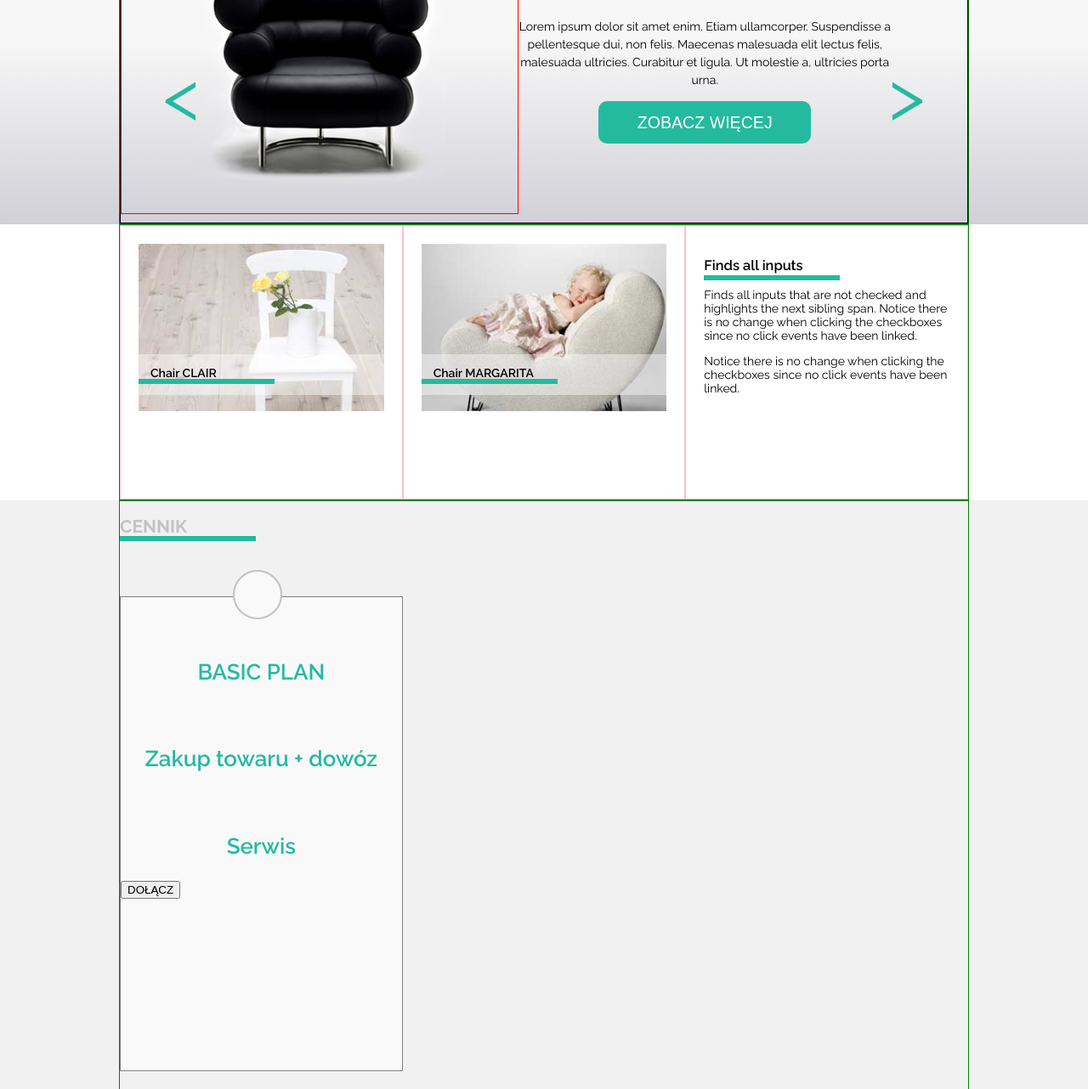
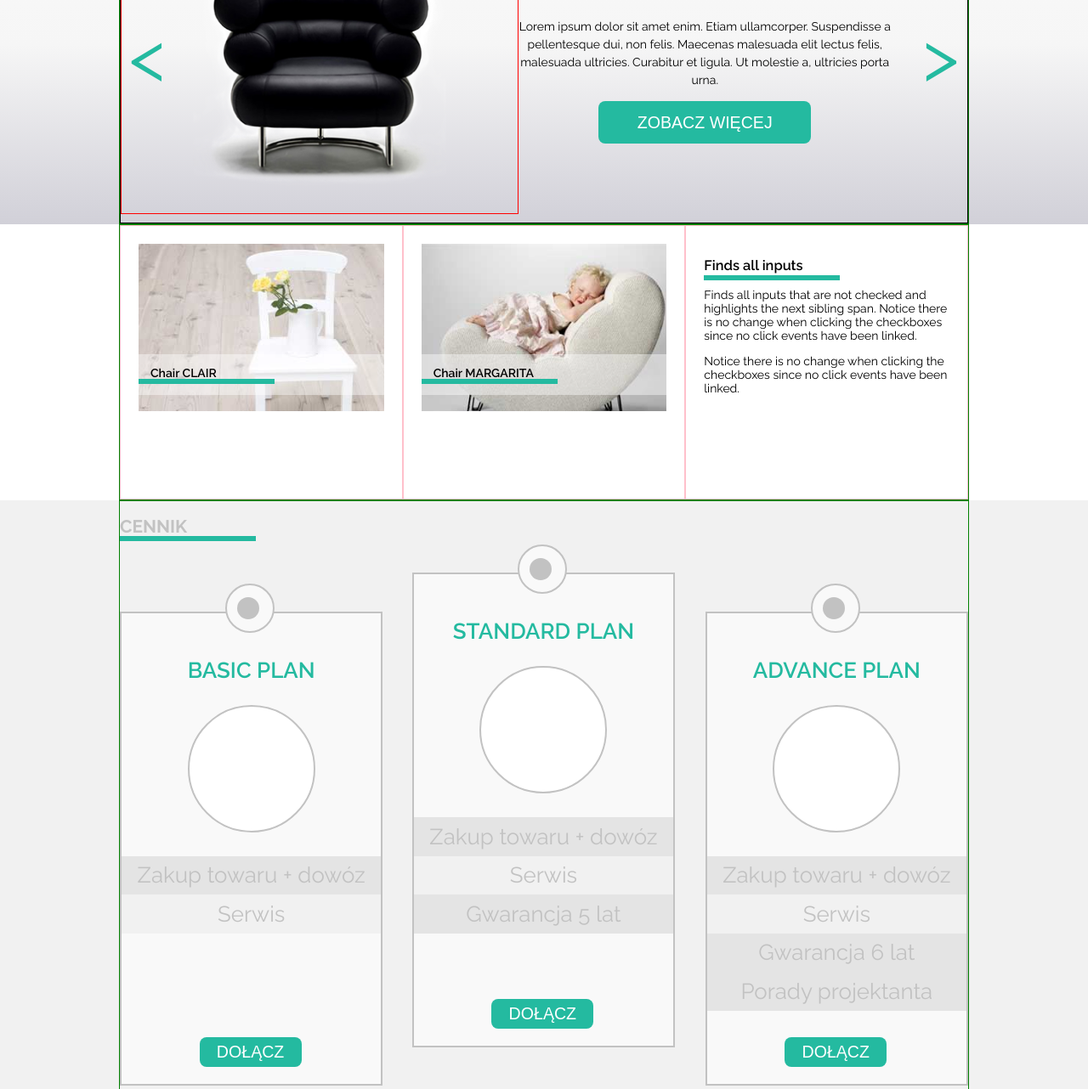
Before and after one commit to agaco/Sit_on_chair_II, a website: page index.html in a window 1280 px wide. Shown: the part 178-1460 px from the top of the page at 85% size. Drawn offline with Linux system fonts and the light colour scheme.

Commit message:
cennik cdn

```diff
--- a/index.html
+++ b/index.html
@@ -95,9 +95,38 @@
 			<div class="section-3-pricing-box">
 				<p>BASIC PLAN</p>
 				<div class="section-3-circle"></div>
+				<div class="section-3-circle-inside"></div>
+				<div class="section-3-pricing-circle"></div>
 				<div class="section-3-table">
 					<p>Zakup towaru + dowóz</p>
 					<p>Serwis</p>
+				</div>
+				<button class="section-3-btn">DOŁĄCZ</button>
+			</div>
+
+			<div class="section-3-pricing-box" id="middle">
+				<p>STANDARD PLAN</p>
+				<div class="section-3-circle"></div>
+				<div class="section-3-circle-inside"></div>
+				<div class="section-3-pricing-circle"></div>
+				<div class="section-3-table">
+					<p>Zakup towaru + dowóz</p>
+					<p>Serwis</p>
+					<p>Gwarancja 5 lat</p>
+				</div>
+				<button class="section-3-btn">DOŁĄCZ</button>
+			</div>
+
+			<div class="section-3-pricing-box" id="float-right">
+				<p>ADVANCE PLAN</p>
+				<div class="section-3-circle"></div>
+				<div class="section-3-circle-inside"></div>
+				<div class="section-3-pricing-circle"></div>
+				<div class="section-3-table">
+					<p>Zakup towaru + dowóz</p>
+					<p>Serwis</p>
+					<p>Gwarancja 6 lat</p>
+					<p>Porady projektanta</p>
 				</div>
 				<button class="section-3-btn">DOŁĄCZ</button>
 			</div>
--- a/scss/_mixines.scss
+++ b/scss/_mixines.scss
@@ -7,8 +7,34 @@
 	background-color: $color-light-grey;
     border: 2px solid $color-dark-grey;
     position: absolute;
-    top: -32px;
+    top: -35px;
     left: 40%;
+}
+@mixin circleInside () {
+	border-radius: 50%;
+	-webkit-border-radius: 50%;
+    -moz-border-radius: 50%;
+    width: 26px;
+    height: 26px;
+    background-color: $color-dark-grey;
+    border: none;
+	position: absolute;
+    top: -19px;
+	left: 44.5%;
+}
+@mixin pricing () {
+	border-radius: 50%;
+	-webkit-border-radius: 50%;
+    -moz-border-radius: 50%;
+    width: 150px;
+    height: 150px;
+    background-color: $font-color-white;
+    border: 2px solid $color-dark-grey;
+	margin: 0 auto;
+
+//	position: absolute;
+//    top: -19px;
+//	left: 44.5%;
 }
 
 
@@ -20,7 +46,7 @@
     border: none;
     text-decoration: none;
     font-size: 1.4em;
-    border-radius: 10px;
+    border-radius: 8px;
     outline: none;
     cursor:pointer;
 
--- a/scss/style.scss
+++ b/scss/style.scss
@@ -104,21 +104,22 @@ ul.navbar {
     width: 100%;
     height: 100%;
     border: 1px solid black;
+	position: relative;
     &:after {
         content: ">";
         color: $main-color-green;
         font-size: 6em;
         position: absolute;
-        top: 30%;
-        right: 15%;
+        top: 150px;
+        right: 10px;
     }
     &:before {
         content: "<";
         color: $main-color-green;
         font-size: 6em;
         position: absolute;
-        top: 30%;
-        left: 15%;
+        top: 150px;
+        left: 10px;
     }
 
     img {
@@ -196,31 +197,55 @@ ul.navbar {
     }
 }
 .section-3-pricing-box {
-    width: 33.33333%;
+	display: inline-block;
+    width: 31%;
     height: 80%;
-    border: 1px solid grey;
+    border: 2px solid $color-dark-grey;
     background-color: $color-light-grey;
-    margin-top: 5em;position: relative;
+    margin-top: 5em;
+	position: relative;
     p {
         color: $main-color-green;
         text-align: center;
         font-weight: 600;
         font-size: 1.85em;
-        margin-top: 2.8em;
+        margin-top: 2em;
     }
     .section-3-circle {
-        @include circle(58px);
-        &:after {
-            border-radius: 50%;
-            -webkit-border-radius: 50%;
-            -moz-border-radius: 50%;
-            width: 23px;
-            height: 23px;
-            background-color: $color-dark-grey;
-            border: 2px solid $color-dark-grey;
-            top: 0px;
-            left: 40%;
-        }
+		@include circle(58px);
     }
+	.section-3-circle-inside {
+		@include circleInside();
+    }
+	.section-3-pricing-circle {
+		@include pricing ();
+	}
+	.section-3-table {
+		margin-top: 2em;
+		p {
+		background-color: #e4e4e4;
+		width: 100%;
+		height: 30%;
+		color: $color-dark-grey;
+		padding: 0.3em 0;
+		font-weight: 400;
+		margin: 0;
+			&:nth-child(2) {
+				background-color: $color-grey;
+			}
+		}
+	}
+	.section-3-btn {
+		@include button (120px, 35px);
+		position: absolute;
+		bottom: 20px;
+		left: 30%;
+	}
+}
+#middle {
+	margin: 0 2.2em;
 
 }
+#float-right {
+	float:right;
+}
```
Also changed, not shown: css/style.css, 1 other file. Lines whose indentation alone changed are shown as unchanged.
